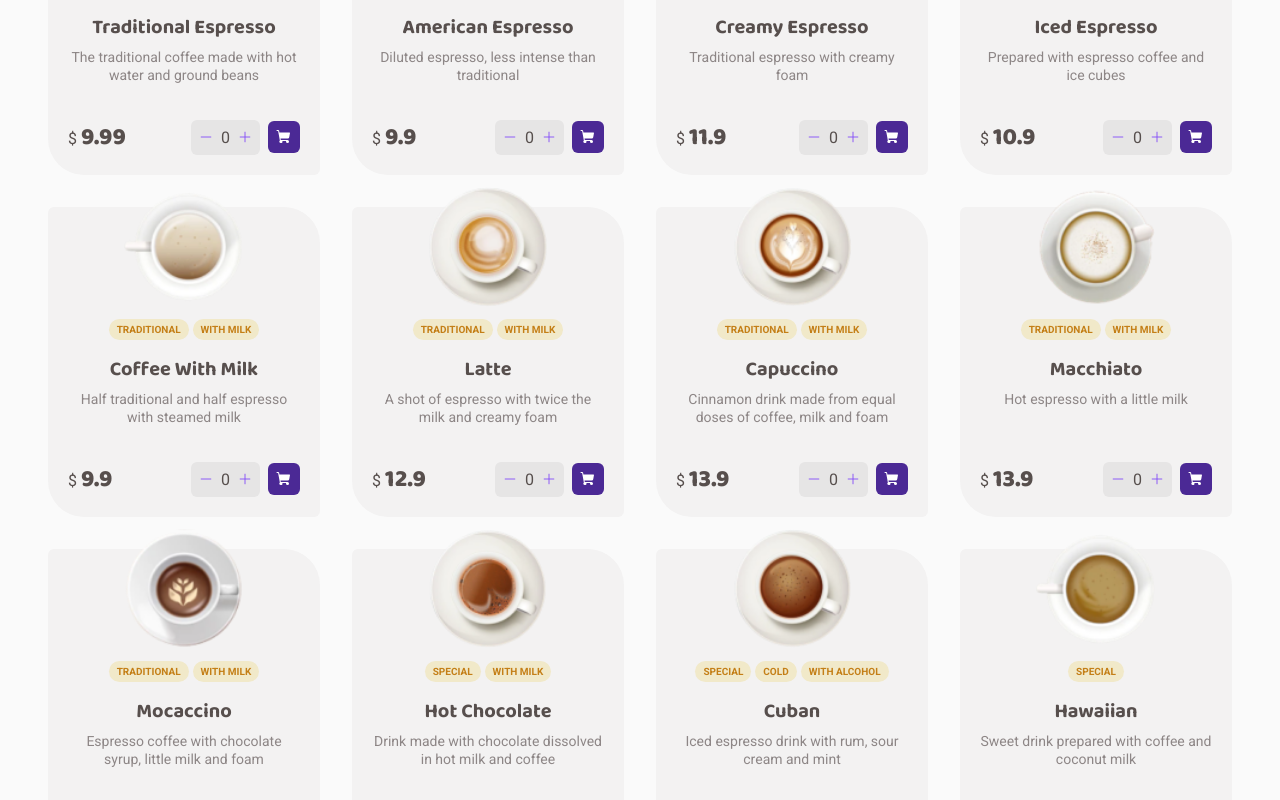
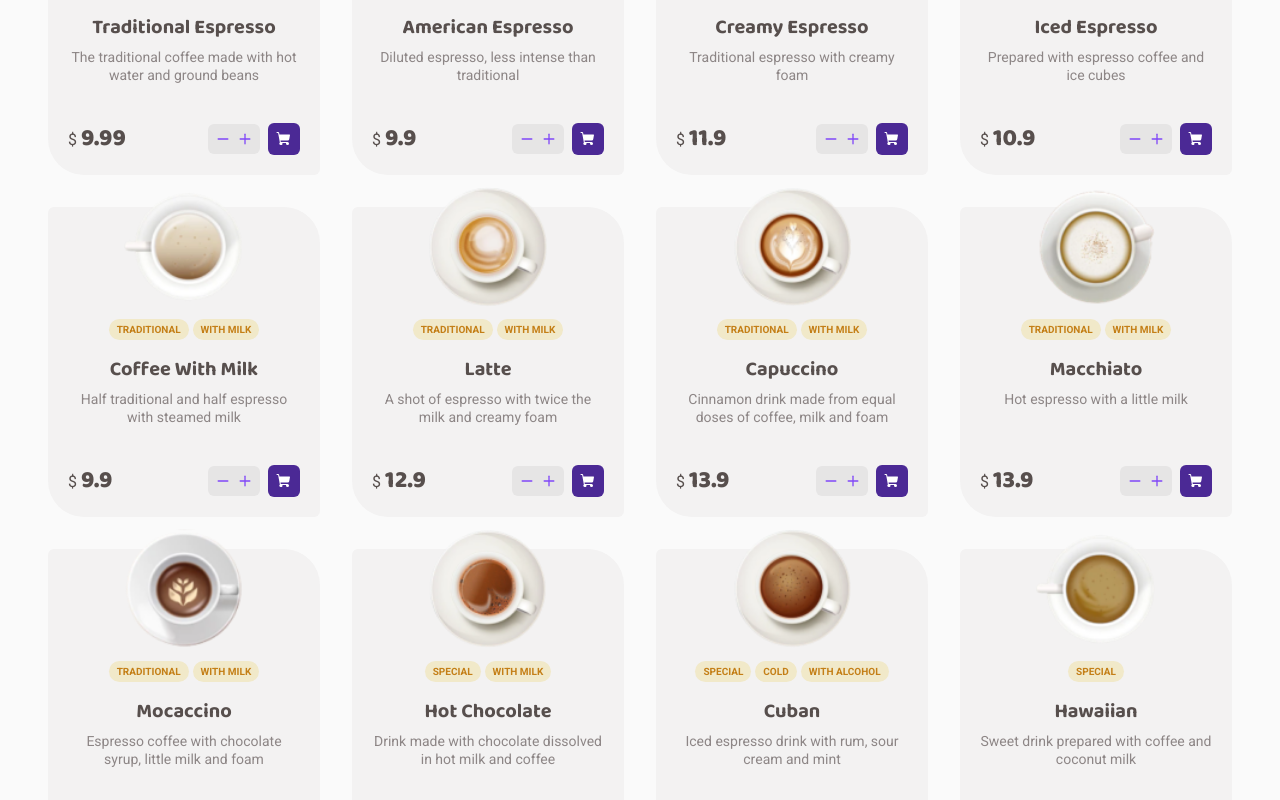
Before and after one commit to Torres-ssf/react-coffee-delivery, a React (Vite) app: page / in a window 1280 px wide. Shown: the part 940-1740 px from the top of the page. Built offline with nearby package versions, Linux system fonts and the light colour scheme.

Commit message:
refact CoffeeQuantityController component

```diff
--- a/src/components/CoffeeQuantityController/index.tsx
+++ b/src/components/CoffeeQuantityController/index.tsx
@@ -1,26 +1,31 @@
 import { Minus, Plus } from 'phosphor-react'
-import { useState } from 'react'
 import { CoffeeQuantityContainer } from './styles'
 
-export function CoffeeQuantityController() {
-  const [quantity, setQuantity] = useState(0)
+interface ICartItemProps {
+  quantity: number
+  onIncreaseQuantity: () => void
+  onDecreaseQuantity: () => void
+}
+
+export function CoffeeQuantityController(props: ICartItemProps) {
+  const { quantity, onIncreaseQuantity, onDecreaseQuantity } = props
 
   function handleIncreaseQuantity() {
-    setQuantity(quantity + 1)
+    onIncreaseQuantity()
   }
 
   function handleDecreaseQuantity() {
-    setQuantity(quantity - 1)
+    onDecreaseQuantity()
   }
 
   return (
     <CoffeeQuantityContainer>
       <button type="button" onClick={handleDecreaseQuantity}>
-        <Minus size={14} />
+        <Minus size={14} weight="bold" />
       </button>
       {quantity}
       <button type="button" onClick={handleIncreaseQuantity}>
-        <Plus size={14} />
+        <Plus size={14} weight="bold" />
       </button>
     </CoffeeQuantityContainer>
   )
--- a/src/components/CoffeeQuantityController/styles.ts
+++ b/src/components/CoffeeQuantityController/styles.ts
@@ -24,5 +24,10 @@ export const CoffeeQuantityContainer = styled.div`
     color: ${({ theme }) => theme['purple-500']};
 
     cursor: pointer;
+    transition: 0.2s ease-in-out;
+
+    &:hover {
+      color: ${({ theme }) => theme['purple-700']};
+    }
   }
 `
```
